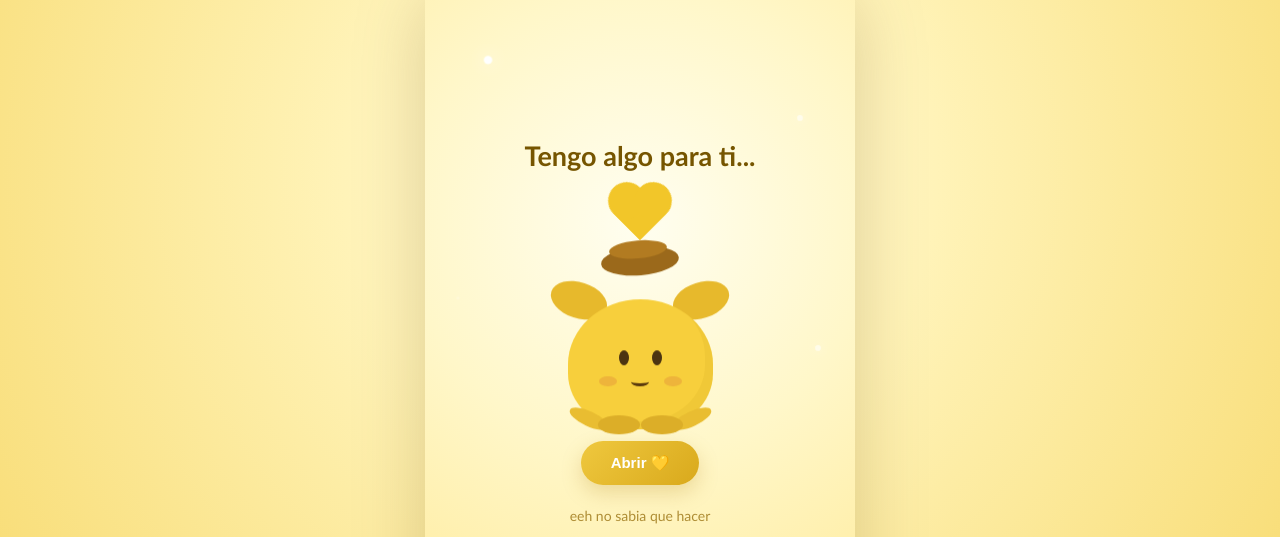
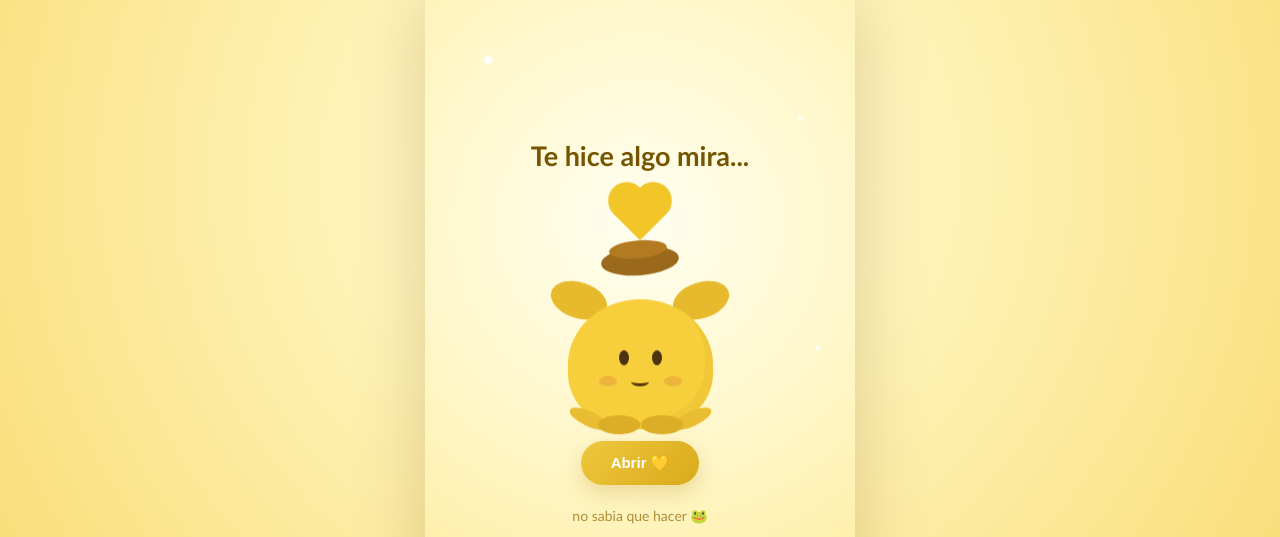
Before and after one commit to sptyparati-awd/para-ti, a plain HTML site: page index.html in a window 1280 px wide. Shown: the part 69-606 px from the top of the page. Drawn offline with Linux system fonts and the light colour scheme.

Commit message:
Update index.html

```diff
--- a/index.html
+++ b/index.html
@@ -948,7 +948,7 @@ body {
     <span class="sparkle sparkle-4"></span>
 
     <div class="cover-title">
-        Tengo algo para ti...
+        Te hice algo mira...
     </div>
 
     <div class="heart"></div>
@@ -984,8 +984,7 @@ body {
     </button>
 
     <div class="cover-subtitle">
-    eeh no sabia que hacer
-    </div>
+     no sabia que hacer 🐸 </div>
 
 </div>
 
```
